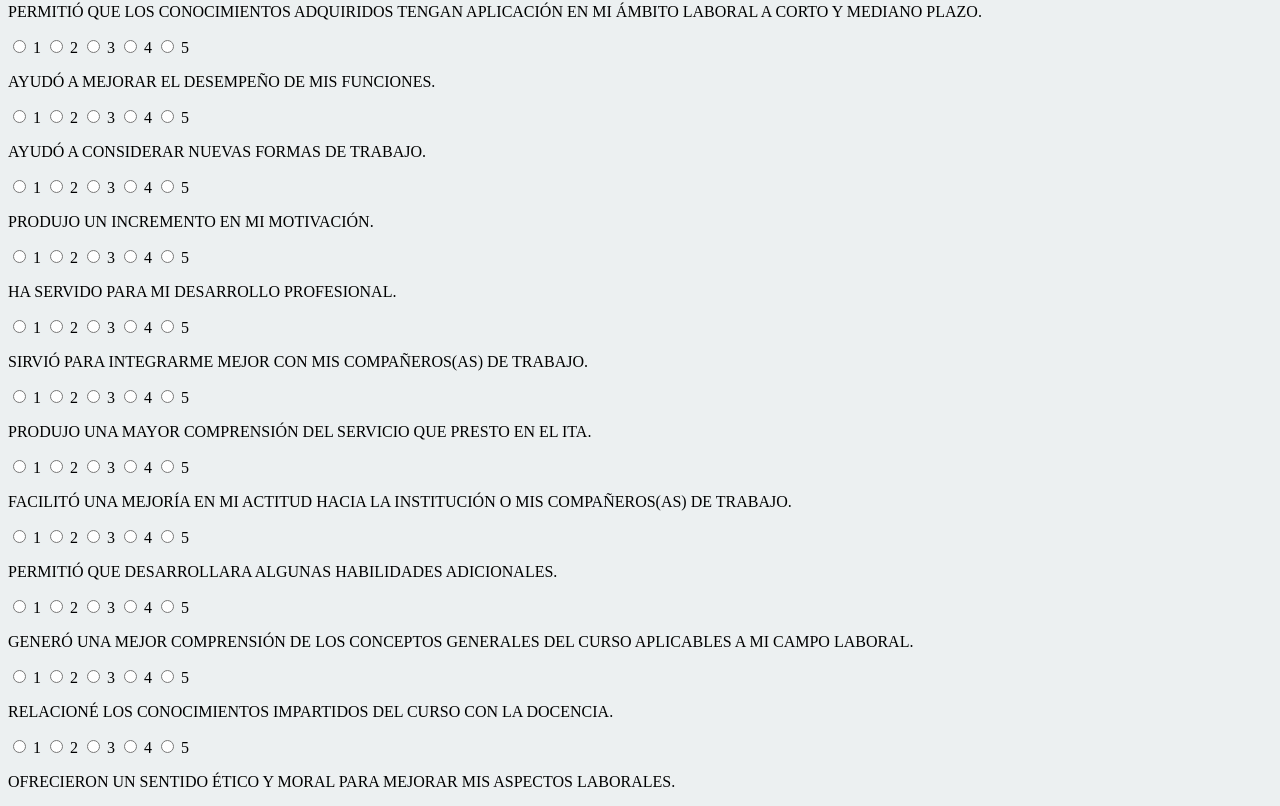
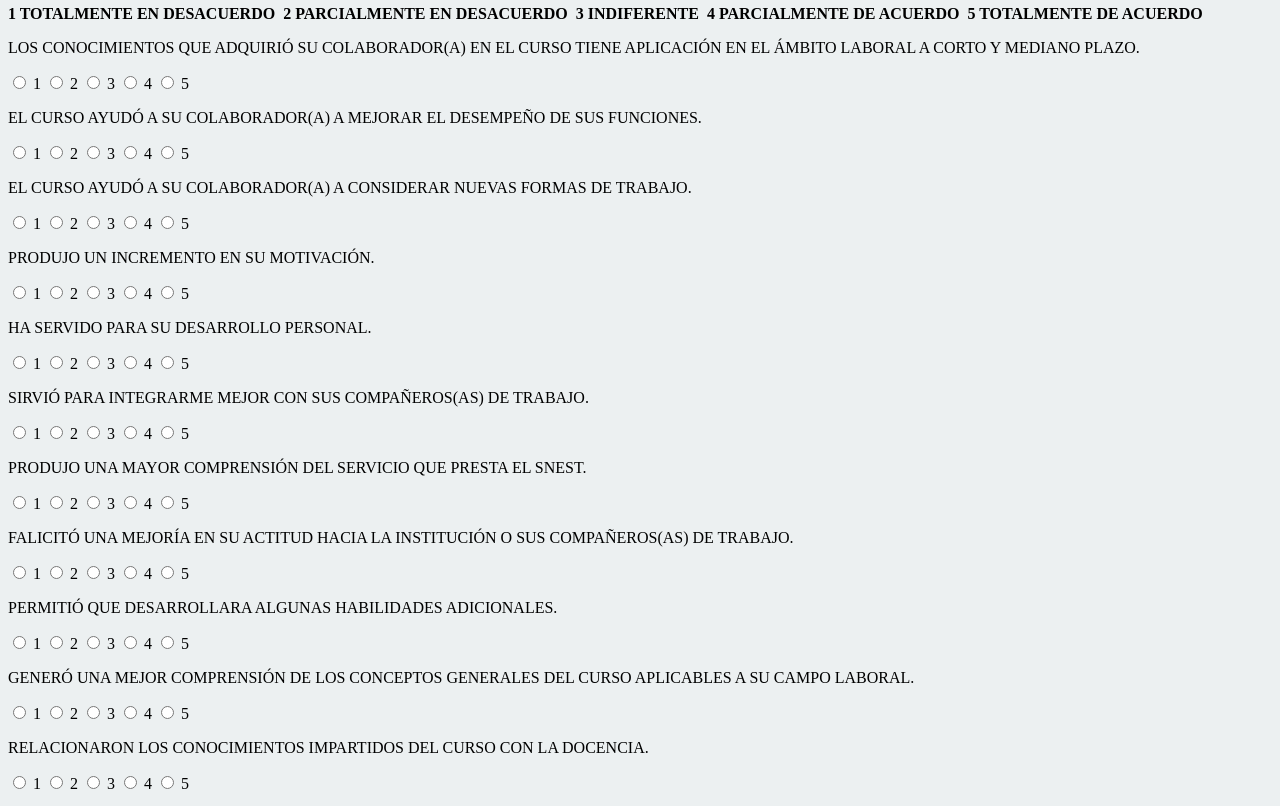
Before and after one commit to Gonzalo263614/capacitacionWEB, an Angular app in the folder frontend/: page /encuestajefe in a window 1280 px wide. Shown: the part 173-979 px from the top of the page. Built offline with nearby package versions, Linux system fonts and the light colour scheme.

Commit message:
EncuestaJefe

```diff
--- a/frontend/src/app/encuestajefe/encuestajefe.component.html
+++ b/frontend/src/app/encuestajefe/encuestajefe.component.html
@@ -1,5 +1,6 @@
 <div class="encuesta" *ngIf="!encuestaRespondida; else yaRespondida">
     <h2>Encuesta sobre el curso: {{ cursoNombre }}</h2>
+    <p>Evaluando al maestro con ID: {{ idMaestro }}</p>
     <h3>Encuesta de la eficacia y de opinión de la capacitación del participante</h3>
     <p><strong>Por favor, selecciona una opción para cada instrucción:</strong></p>
 
--- a/frontend/src/app/encuestajefe/encuestajefe.component.ts
+++ b/frontend/src/app/encuestajefe/encuestajefe.component.ts
@@ -11,6 +11,8 @@ export class EncuestajefeComponent implements OnInit {
   constructor(private http: HttpClient, private route: ActivatedRoute) { }
 
   @Input() cursoNombre: string = '';
+  @Input() idMaestro!: number;   // Agregar este nuevo input para el ID del maestro
+
   usuarioId: number = 0;
   cursoId: string | null = '';
   idInscripcion: number | null = null;
@@ -19,20 +21,21 @@ export class EncuestajefeComponent implements OnInit {
   sugerencias: string = '';
   encuestaRespondida: boolean = false; // Nueva propiedad
   private apiUrl = 'http://localhost:3000/api/encuesta';
+
   preguntas: string[] = [
-    'PERMITIÓ QUE LOS CONOCIMIENTOS ADQUIRIDOS TENGAN APLICACIÓN EN MI ÁMBITO LABORAL A CORTO Y MEDIANO PLAZO.',
-    'AYUDÓ A MEJORAR EL DESEMPEÑO DE MIS FUNCIONES.',
-    'AYUDÓ A CONSIDERAR NUEVAS FORMAS DE TRABAJO.',
-    'PRODUJO UN INCREMENTO EN MI MOTIVACIÓN.',
-    'HA SERVIDO PARA MI DESARROLLO PROFESIONAL.',
-    'SIRVIÓ PARA INTEGRARME MEJOR CON MIS COMPAÑEROS(AS) DE TRABAJO.',
-    'PRODUJO UNA MAYOR COMPRENSIÓN DEL SERVICIO QUE PRESTO EN EL ITA.',
-    'FACILITÓ UNA MEJORÍA EN MI ACTITUD HACIA LA INSTITUCIÓN O MIS COMPAÑEROS(AS) DE TRABAJO.',
+    'LOS CONOCIMIENTOS QUE ADQUIRIÓ SU COLABORADOR(A) EN EL CURSO TIENE APLICACIÓN EN EL ÁMBITO LABORAL A CORTO Y MEDIANO PLAZO.',
+    'EL CURSO AYUDÓ A SU COLABORADOR(A) A MEJORAR EL DESEMPEÑO DE SUS FUNCIONES.',
+    'EL CURSO AYUDÓ A SU COLABORADOR(A) A CONSIDERAR NUEVAS FORMAS DE TRABAJO.',
+    'PRODUJO UN INCREMENTO EN SU MOTIVACIÓN.',
+    'HA SERVIDO PARA SU DESARROLLO PERSONAL.',
+    'SIRVIÓ PARA INTEGRARME MEJOR CON SUS COMPAÑEROS(AS) DE TRABAJO.',
+    'PRODUJO UNA MAYOR COMPRENSIÓN DEL SERVICIO QUE PRESTA EL SNEST.',
+    'FALICITÓ UNA MEJORÍA EN SU ACTITUD HACIA LA INSTITUCIÓN O SUS COMPAÑEROS(AS) DE TRABAJO.',
     'PERMITIÓ QUE DESARROLLARA ALGUNAS HABILIDADES ADICIONALES.',
-    'GENERÓ UNA MEJOR COMPRENSIÓN DE LOS CONCEPTOS GENERALES DEL CURSO APLICABLES A MI CAMPO LABORAL.',
-    'RELACIONÉ LOS CONOCIMIENTOS IMPARTIDOS DEL CURSO CON LA DOCENCIA.',
-    'OFRECIERON UN SENTIDO ÉTICO Y MORAL PARA MEJORAR MIS ASPECTOS LABORALES.',
-    'OFRECIERON VALORES COMPATIBLES CON LOS MÍOS.'
+    'GENERÓ UNA MEJOR COMPRENSIÓN DE LOS CONCEPTOS GENERALES DEL CURSO APLICABLES A SU CAMPO LABORAL.',
+    'RELACIONARON LOS CONOCIMIENTOS IMPARTIDOS DEL CURSO CON LA DOCENCIA.',
+    'OFRECIERON UN SENTIDO ÉTICO Y MORAL PARA MEJORAR SUS ASPECTOS LABORALES.',
+    'OFRECIERON VALORES COMPATIBLES CON LOS SUYOS.'
   ];
 
   ngOnInit(): void {
@@ -72,32 +75,32 @@ export class EncuestajefeComponent implements OnInit {
   }
 
   enviarEncuesta(): void {
-    // if (this.encuestaRespondida) {
-    //   alert('Ya has respondido esta encuesta.');
-    //   return;
-    // }
+    if (this.encuestaRespondida) {
+      alert('Ya has respondido esta encuesta.');
+      return;
+    }
 
-    // if (!this.idInscripcion) {
-    //   console.error('No se pudo obtener el id de inscripción');
-    //   return;
-    // }
+    if (!this.idInscripcion) {
+      console.error('No se pudo obtener el id de inscripción');
+      return;
+    }
 
-    // const encuestaData = {
-    //   id_inscripcion: this.idInscripcion,
-    //   respuestas1: this.respuestas,
-    //   sugerencias: this.sugerencias
-    // };
+    const encuestaData = {
+      id_inscripcion: this.idInscripcion,
+      respuestas1: this.respuestas,
+      sugerencias: this.sugerencias
+    };
 
-    // this.http.post(this.apiUrl, encuestaData).subscribe(
-    //   response => {
-    //     console.log('Encuesta enviada:', response);
-    //     alert('Encuesta enviada');
-    //     this.encuestaRespondida = true;
-    //   },
-    //   error => {
-    //     console.error('Error al enviar la encuesta:', error);
-    //     alert('Error al enviar la encuesta');
-    //   }
-    // );
+    this.http.post(this.apiUrl, encuestaData).subscribe(
+      response => {
+        console.log('Encuesta enviada:', response);
+        alert('Encuesta enviada');
+        this.encuestaRespondida = true;
+      },
+      error => {
+        console.error('Error al enviar la encuesta:', error);
+        alert('Error al enviar la encuesta');
+      }
+    );
   }
 }
--- a/frontend/src/app/jefe/jefe.component.html
+++ b/frontend/src/app/jefe/jefe.component.html
@@ -288,6 +288,22 @@
     {{ showEncuesta[curso.id] ? 'Ocultar encuesta' : 'Mostrar encuesta' }}
   </button>
 
-  <!-- Encuesta -->
-  <app-encuestajefe *ngIf="showEncuesta[curso.id]" [cursoNombre]="curso.nombre_curso"></app-encuestajefe>
+  <!-- Listado de maestros con su botón para responder la encuesta -->
+  <div *ngIf="showEncuesta[curso.id]">
+    <h4>Maestros Inscritos</h4>
+    <div *ngFor="let maestro of curso.maestrosInscritos">
+      <span>{{ maestro.nombre }} {{ maestro.apellidopaterno }} {{ maestro.apellidomaterno }}</span>
+      <button (click)="responderEncuesta(maestro.id, curso.id)">
+        {{ encuestaVisible[curso.id] === maestro.id ? 'Ocultar Encuesta' : 'Responder Encuesta' }}
+      </button>
+
+      <!-- EncuestaJefe se muestra solo para el maestro seleccionado -->
+      <app-encuestajefe
+        *ngIf="encuestaVisible[curso.id] === maestro.id"
+        [cursoNombre]="curso.nombre_curso"
+        [idMaestro]="maestro.id"
+        (close)="encuestaVisible[curso.id] = null">
+      </app-encuestajefe>
+    </div>
+  </div>
 </div>
--- a/frontend/src/app/jefe/jefe.component.ts
+++ b/frontend/src/app/jefe/jefe.component.ts
@@ -74,13 +74,15 @@ export class JefeComponent {
       const storedIdJefe = localStorage.getItem('userId');
       if (storedIdJefe) {
         this.idJefe = parseInt(storedIdJefe, 10);  // Convertir a número
+        // Llamar a obtenerCursosPropuestos con el idJefe
+        this.obtenerCursosPropuestos(this.idJefe);
       } else {
         console.error('No se encontró el ID del jefe en localStorage.');
       }
     }
-    this.obtenerCursosPropuestos();
     // Aquí puedes continuar con otras inicializaciones si es necesario
   }
+
   abrirFormularioModificar(curso: any) {
     this.cursoSeleccionado = curso;
     this.mostrarFormularioModificar = true;
@@ -246,24 +248,33 @@ export class JefeComponent {
     console.log('Modificar curso:', curso);
   }
 
-  obtenerCursosPropuestos() {
-    const idJefe = this.idJefe; // ID del jefe actual
-
-    // URL completa apuntando al backend
-    this.http.get<any[]>(`http://localhost:3000/jefe/${idJefe}/cursos`).subscribe(
-      (data) => {
-        this.cursosPropuestos = data;
-        // Inicializa el control de visibilidad de encuesta para cada curso
-        this.cursosPropuestos.forEach(curso => this.showEncuesta[curso.id] = false);
+  obtenerCursosPropuestos(idJefe: number): void {
+    this.http.get<any[]>(`http://localhost:3000/jefe/${idJefe}/cursos`).subscribe({
+      next: (cursos) => {
+        this.cursosPropuestos = cursos;
+        // Para cada curso, obtener los maestros inscritos
+        this.cursosPropuestos.forEach(curso => {
+          this.http.get<any[]>(`http://localhost:3000/curso/${curso.id}/maestros`).subscribe({
+            next: (maestros) => curso.maestrosInscritos = maestros,
+            error: (err) => console.error(`Error al obtener maestros del curso ${curso.id}:`, err)
+          });
+        });
       },
-      (error) => {
-        console.error('Error al obtener los cursos propuestos:', error);
-      }
-    );
+      error: (err) => console.error('Error al obtener cursos propuestos:', err)
+    });
   }
 
 
-  toggleEncuesta(cursoId: number) {
+  // Dentro de la clase JefeComponent
+  encuestaVisible: { [cursoId: number]: number | null } = {};
+
+  toggleEncuesta(cursoId: number): void {
     this.showEncuesta[cursoId] = !this.showEncuesta[cursoId];
   }
+
+  responderEncuesta(maestroId: number, cursoId: number): void {
+    // Alternar visibilidad: mostrar solo si actualmente está oculto
+    this.encuestaVisible[cursoId] = this.encuestaVisible[cursoId] === maestroId ? null : maestroId;
+  }
+
 }
```
